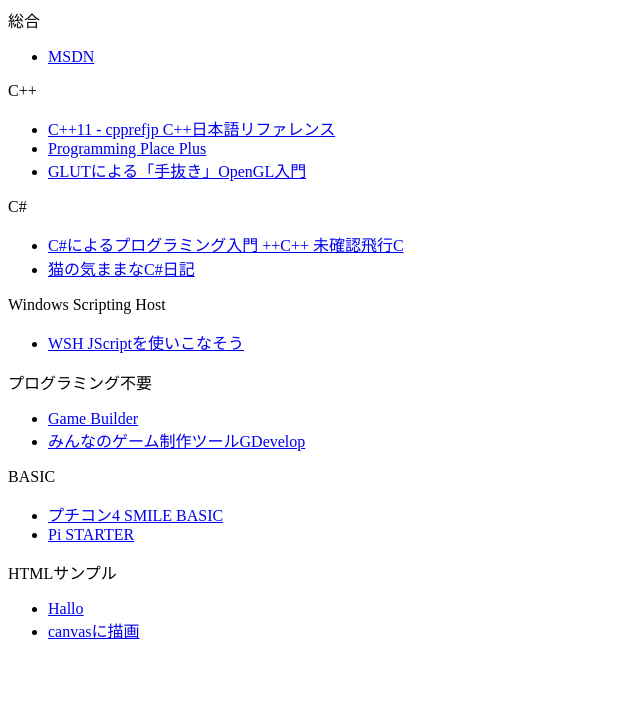
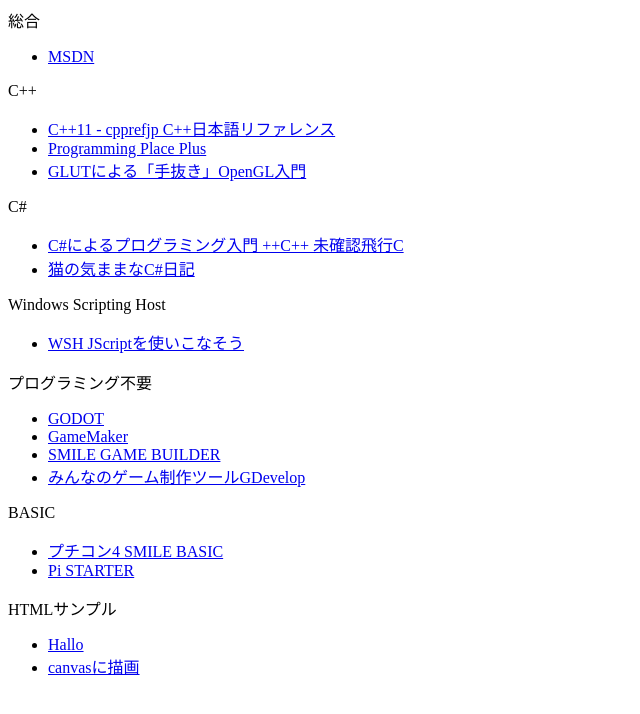
Before and after one commit to suruga88va/test, a plain HTML site: page search_apply.html in a window 1280 px wide. Shown: the whole page, without its empty margins (0-640 px from the left). Drawn offline with Linux system fonts and the light colour scheme.

Commit message:
Add files via upload

```diff
--- a/search_apply.html
+++ b/search_apply.html
@@ -41,7 +41,13 @@
         プログラミング不要<br>
         <ul>
             <li>
-                <a href="https://store.steampowered.com/app/929860/Game_Builder/" target="_blank">Game Builder</a>
+                <a href="https://godotengine.org/" target="_blank">GODOT</a>
+            </li>
+            <li>
+                <a href="https://gamemaker.io/ja-JP" target="_blank">GameMaker</a>
+            </li>
+            <li>
+                <a href="https://store.steampowered.com/app/483950/SMILE_GAME_BUILDER/" target="_blank">SMILE GAME BUILDER</a>
             </li>
             <li>
                 <a href="http://gdevelop.m-craft.com/" target="_blank">みんなのゲーム制作ツールGDevelop</a>
```
Also changed, not shown: index.html (+1 -1 lines), index_menu.html (+1 -1 lines), search_service.html (+6 -0 lines).
